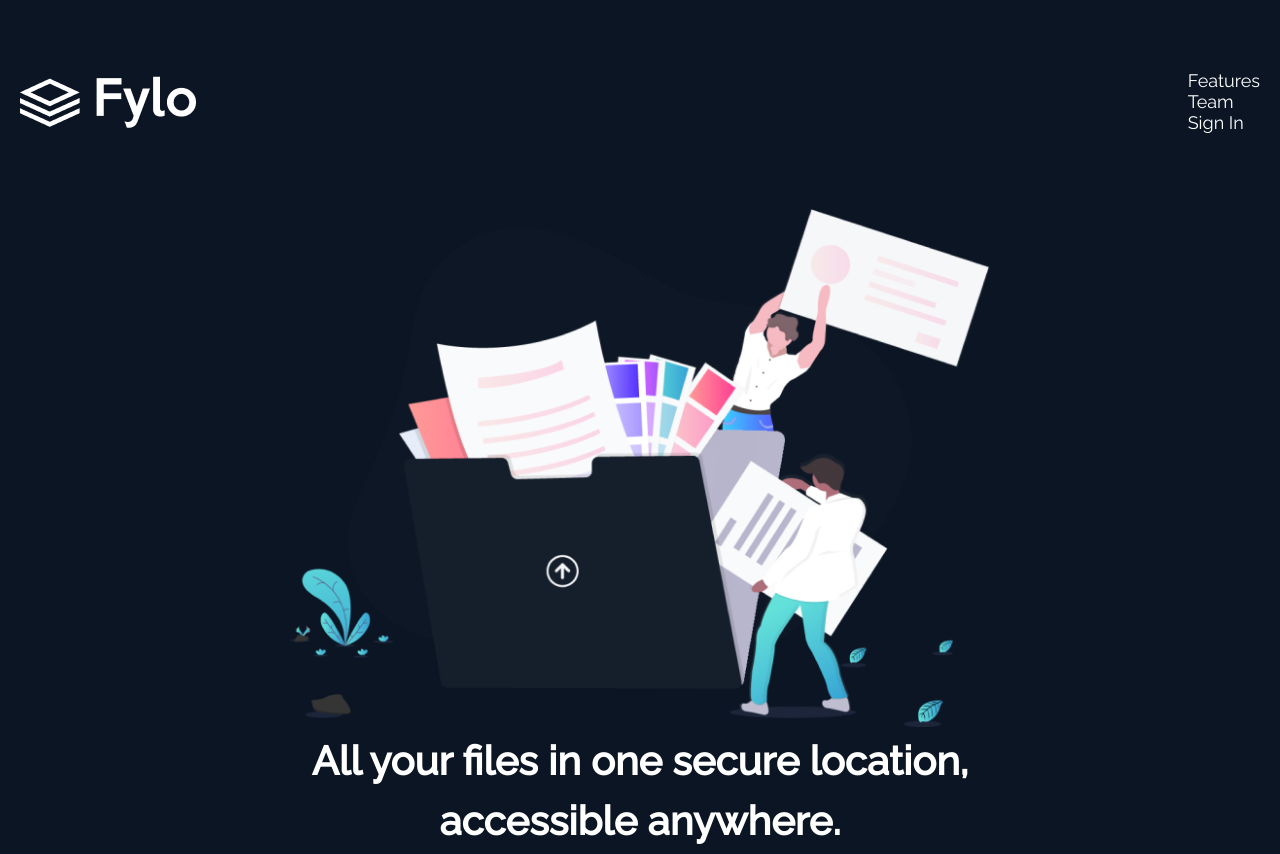
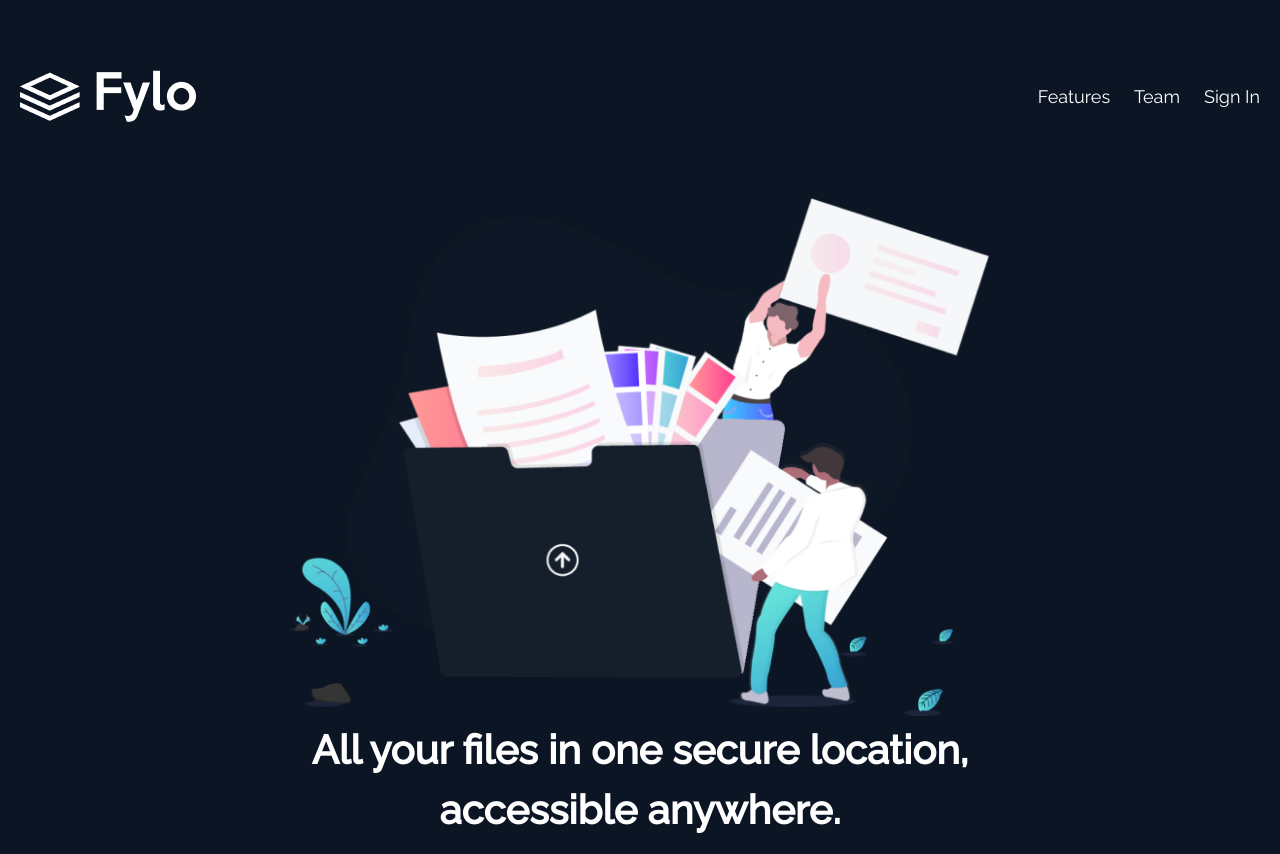
Before and after one commit to Uzairahmad8/Fylo, a plain HTML site: page index.html in a window 1280 px wide. Shown: the top 854 px of the page. Drawn offline with Linux system fonts and the light colour scheme.

Commit message:
Update index.html

```diff
--- a/index.html
+++ b/index.html
@@ -36,7 +36,7 @@
             <img src="assets/logo.png" alt="Fylo Logo" class="mainLogo" />
           </a>
 
-          <ul class="navLinks listStyleNone">
+          <ul class="navLinks listStyleNone flex">
             <li>
               <a
                 class="link linkanimation positionRelative decorationNone white"
```
